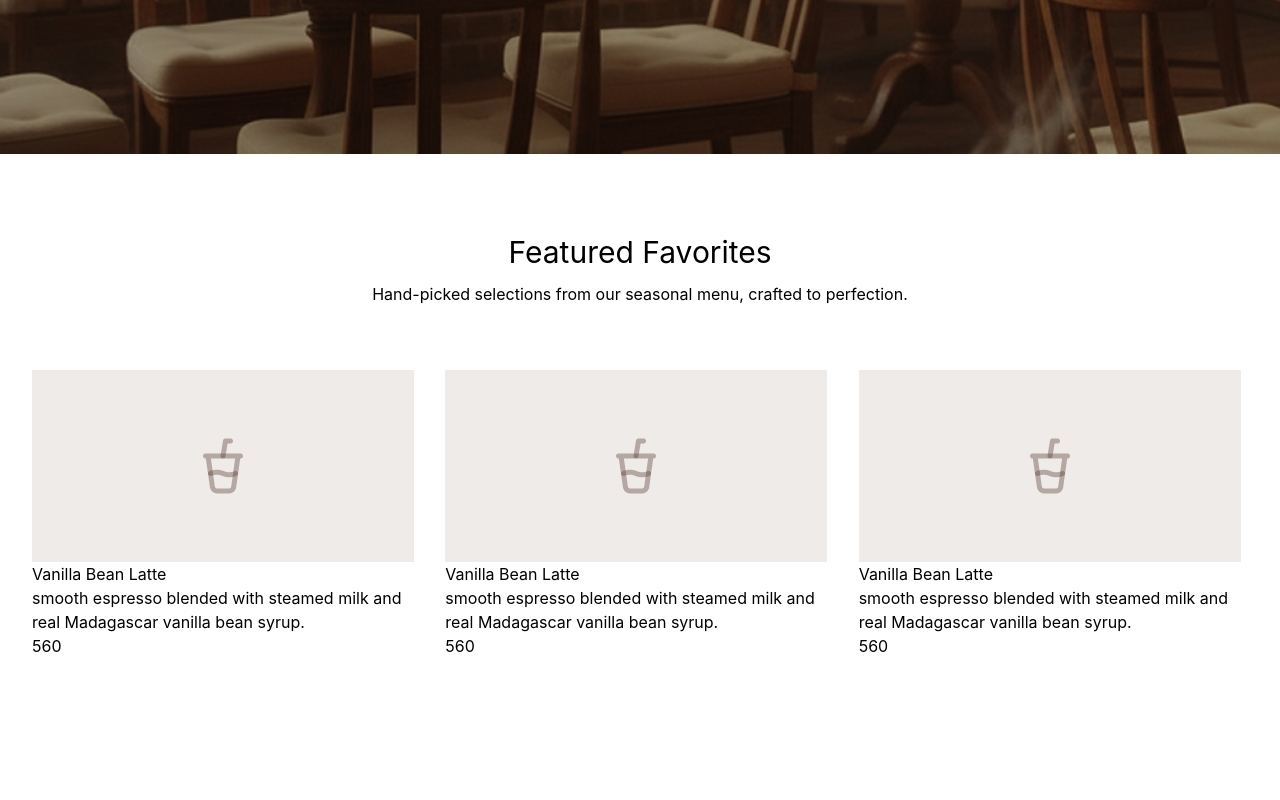
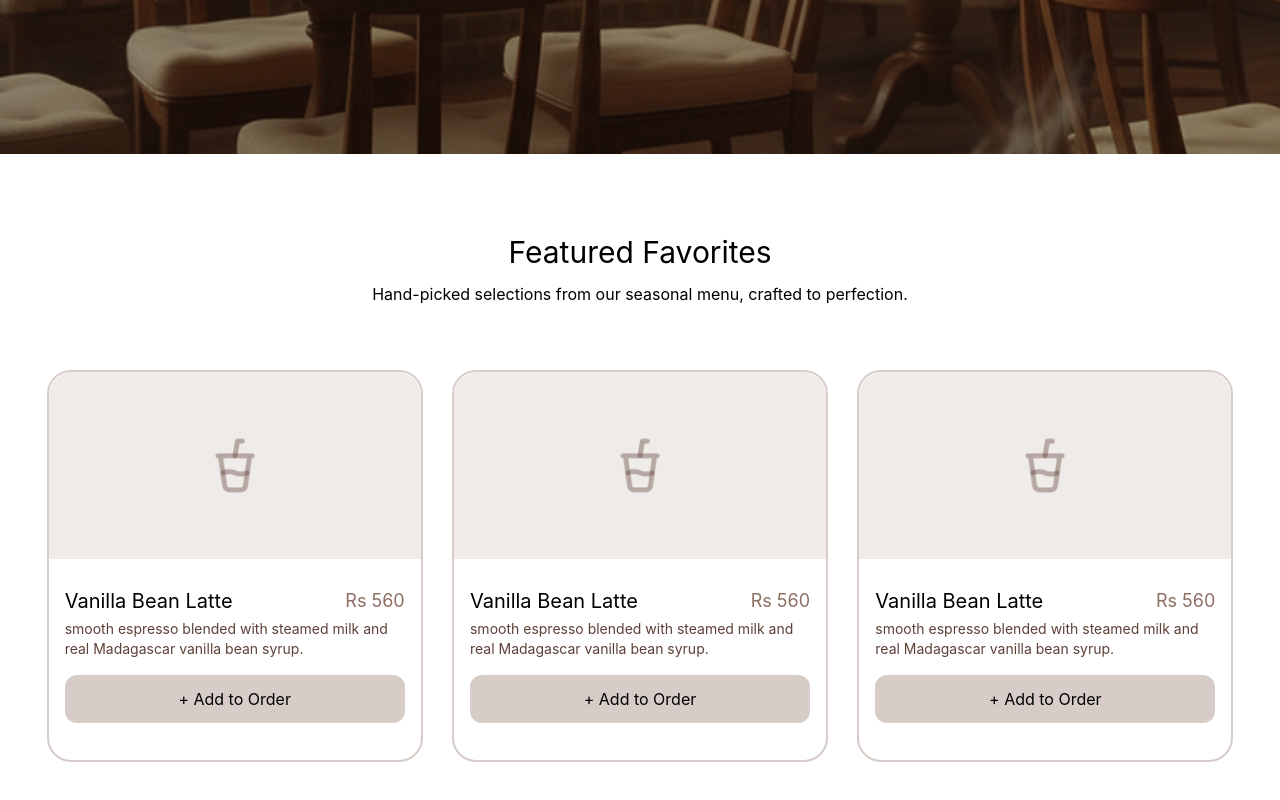
Before and after one commit to Kristal0024/Coffee-shop, a React (Vite) app: page / in a window 1280 px wide. Shown: the part 710-1510 px from the top of the page. Built offline with nearby package versions, Linux system fonts and the light colour scheme.

Commit message:
card section created

```diff
--- a/src/App.css
+++ b/src/App.css
@@ -7,6 +7,7 @@
   --color-background:#ffffff;
   --color-overlay:#000000;
   --color-button:#8D6E63;
+  --color-p:#5D4037;
 
   --font-sans:'Inter',sans-serif;
 
--- a/src/components/Card.jsx
+++ b/src/components/Card.jsx
@@ -3,11 +3,16 @@ import React from 'react'
 const Card = ({title,desc,price,img}) => {
   return (
     <div>
-      <div className="">
-        <img src={img} alt={title} />
-        <h2>{title}</h2>
-        <p>{desc}</p>
-        <span>{price}</span>
+      <div className="border-2 border-secondary w-94 h-98 rounded-3xl">
+        <img className='rounded-t-3xl' src={img} alt={title} />
+       <div className="desc p-4">
+         <div className="flex justify-between mt-3 mb-1">
+          <h2 className='text-var(--color-primary) text-xl'>{title}</h2>
+        <span className='text-button text-lg'>{price}</span>
+        </div>
+        <p className='mb-4 text-sm text-p'>{desc}</p>
+       <button className=' w-full p-3 rounded-xl bg-secondary cursor-pointer'>+ Add to Order</button>
+       </div>
       </div>
     </div>
   )
--- a/src/pages/Featured.jsx
+++ b/src/pages/Featured.jsx
@@ -2,9 +2,9 @@ import React from 'react'
 import Latte from '../assets/latte.png'
 import Card from '../components/Card'
 const data=[
-  {id:1,title:"Vanilla Bean Latte", price:"560", desc:"smooth espresso blended with steamed milk and real Madagascar vanilla bean syrup.",img:Latte},
-  {id:2,title:"Vanilla Bean Latte", price:"560", desc:"smooth espresso blended with steamed milk and real Madagascar vanilla bean syrup.",img:Latte},
-  {id:3,title:"Vanilla Bean Latte", price:"560", desc:"smooth espresso blended with steamed milk and real Madagascar vanilla bean syrup.",img:Latte},
+  {id:1,title:"Vanilla Bean Latte", price:"Rs 560", desc:"smooth espresso blended with steamed milk and real Madagascar vanilla bean syrup.",img:Latte},
+  {id:2,title:"Vanilla Bean Latte", price:"Rs 560", desc:"smooth espresso blended with steamed milk and real Madagascar vanilla bean syrup.",img:Latte},
+  {id:3,title:"Vanilla Bean Latte", price:"Rs 560", desc:"smooth espresso blended with steamed milk and real Madagascar vanilla bean syrup.",img:Latte},
 ]
 
 const Featured = () => {
@@ -15,7 +15,7 @@ const Featured = () => {
         <h1 className='text-3xl'>Featured Favorites</h1>
             <p>Hand-picked selections from our seasonal menu, crafted to perfection.</p>
         </div>
-        <div className="cards flex gap-6">
+        <div className="cards flex justify-around">
          { data.map((e)=>(
             <Card key={e.id} {...e}/>
           ))}
```
